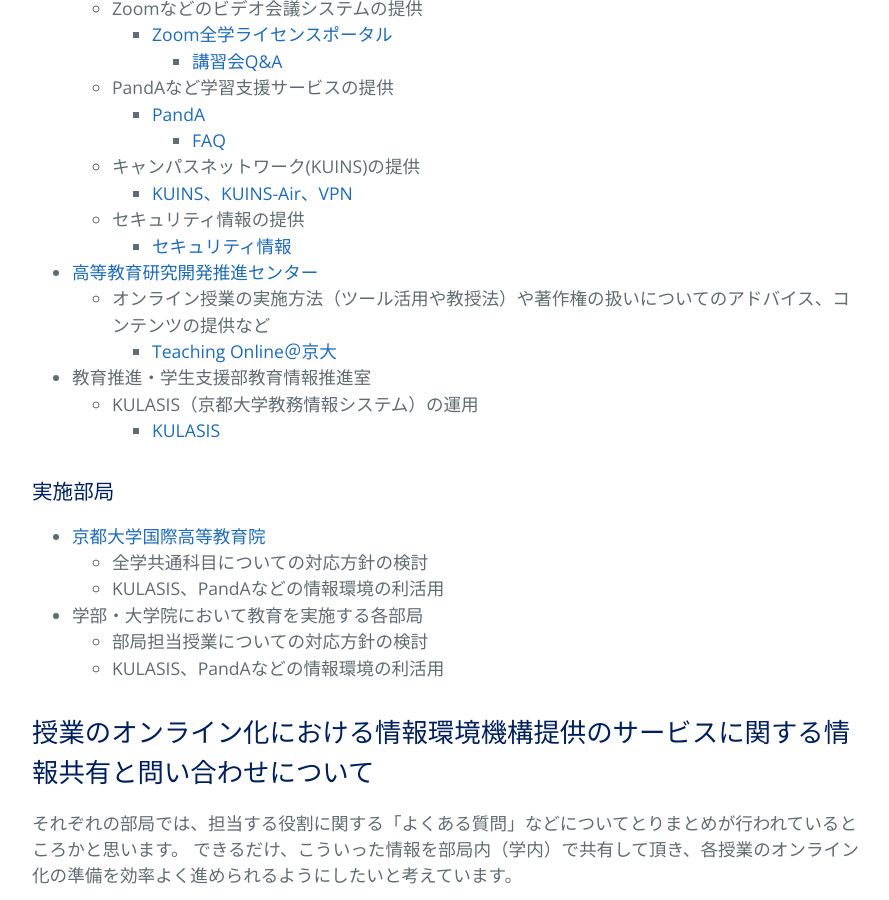
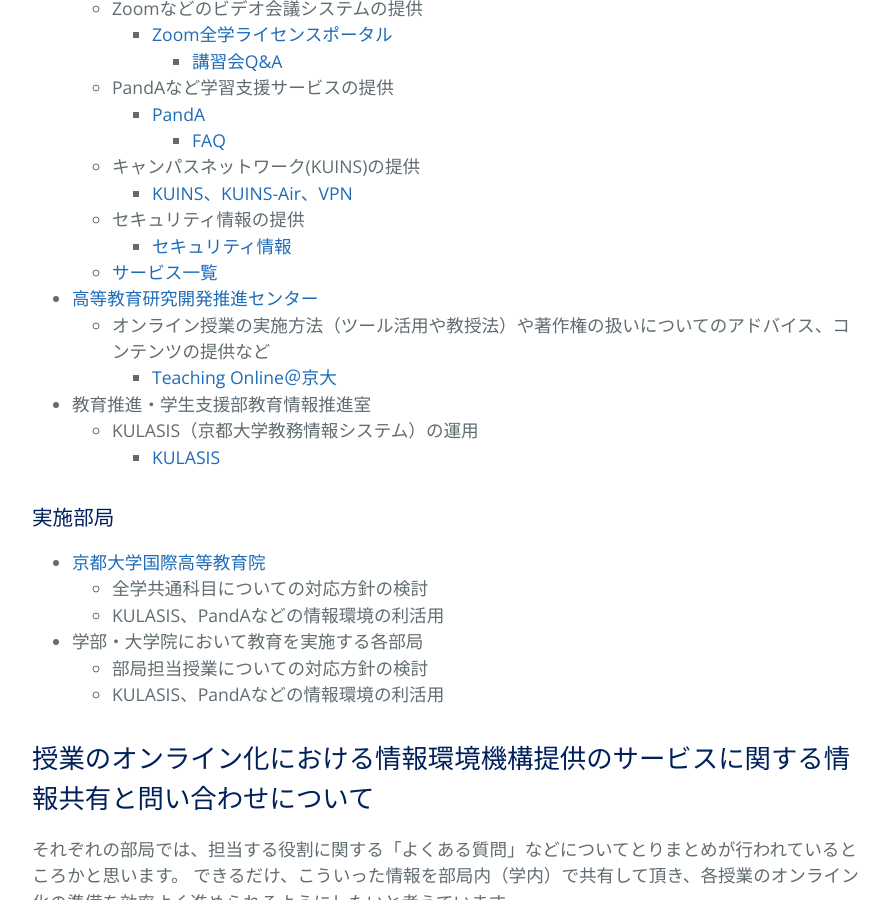
Before and after one commit to kyoto-u/online-edu, a Jekyll site: the page built from organizational-support.md, in a window 1280 px wide and 900 px high, scrolled down 885 px. Shown: the whole window, without its empty margins (192-1081 px from the left). Built offline with Jekyll 4.4.1, drawn with Linux system fonts in a browser that asks for light colours; our own code applies the rules of GitHub Pages for plain Markdown files.

Commit message:
Update organizational-support.md

```diff
--- a/organizational-support.md
+++ b/organizational-support.md
@@ -22,6 +22,7 @@ COVID-19感染拡大対策として、情報通信技術を活用した授業の
     - [KUINS、KUINS-Air、VPN](https://www.iimc.kyoto-u.ac.jp/ja/services/kuins/)
   - セキュリティ情報の提供
     - [セキュリティ情報](http://www.iimc.kyoto-u.ac.jp/ja/whatsnew/security/index.html)
+   - [サービス一覧](http://www.iimc.kyoto-u.ac.jp/ja/services/)
 - [高等教育研究開発推進センター](https://www.highedu.kyoto-u.ac.jp/)
   - オンライン授業の実施方法（ツール活用や教授法）や著作権の扱いについてのアドバイス、コンテンツの提供など
     - [Teaching Online＠京大](https://www.highedu.kyoto-u.ac.jp/connect/teachingonline/)
```
Also changed, not shown: other parts of organizational-support.md (+0 -1 lines).
